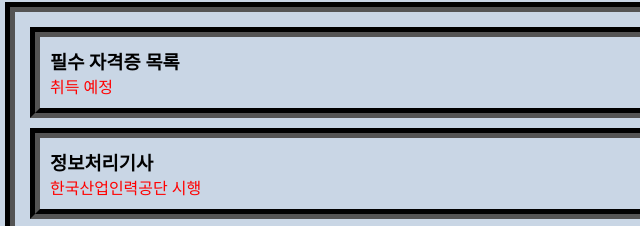
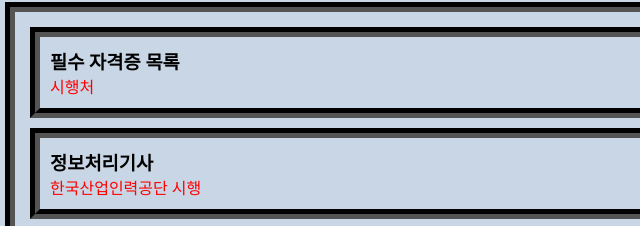
Before and after one commit to Jswsfs/Jswsfs.github.io, a plain HTML site: page 2/2.html in a window 1280 px wide. Shown: the part 149-375 px from the top of the page, 0-640 px from the left. Drawn offline with Linux system fonts and the light colour scheme.

Commit message:
Update 2.html

```diff
--- a/2/2.html
+++ b/2/2.html
@@ -81,7 +81,7 @@
     <section class="col-9 col-t-12">
       <section class="col-12 col-t-12">
         <h3>필수 자격증 목록</h3>
-        <p style="color:red">취득 예정</p>
+        <p style="color:red">시행처</p>
       </section>
       <section class="col-12 col-t-12">
         <h3>정보처리기사</h3>
```
